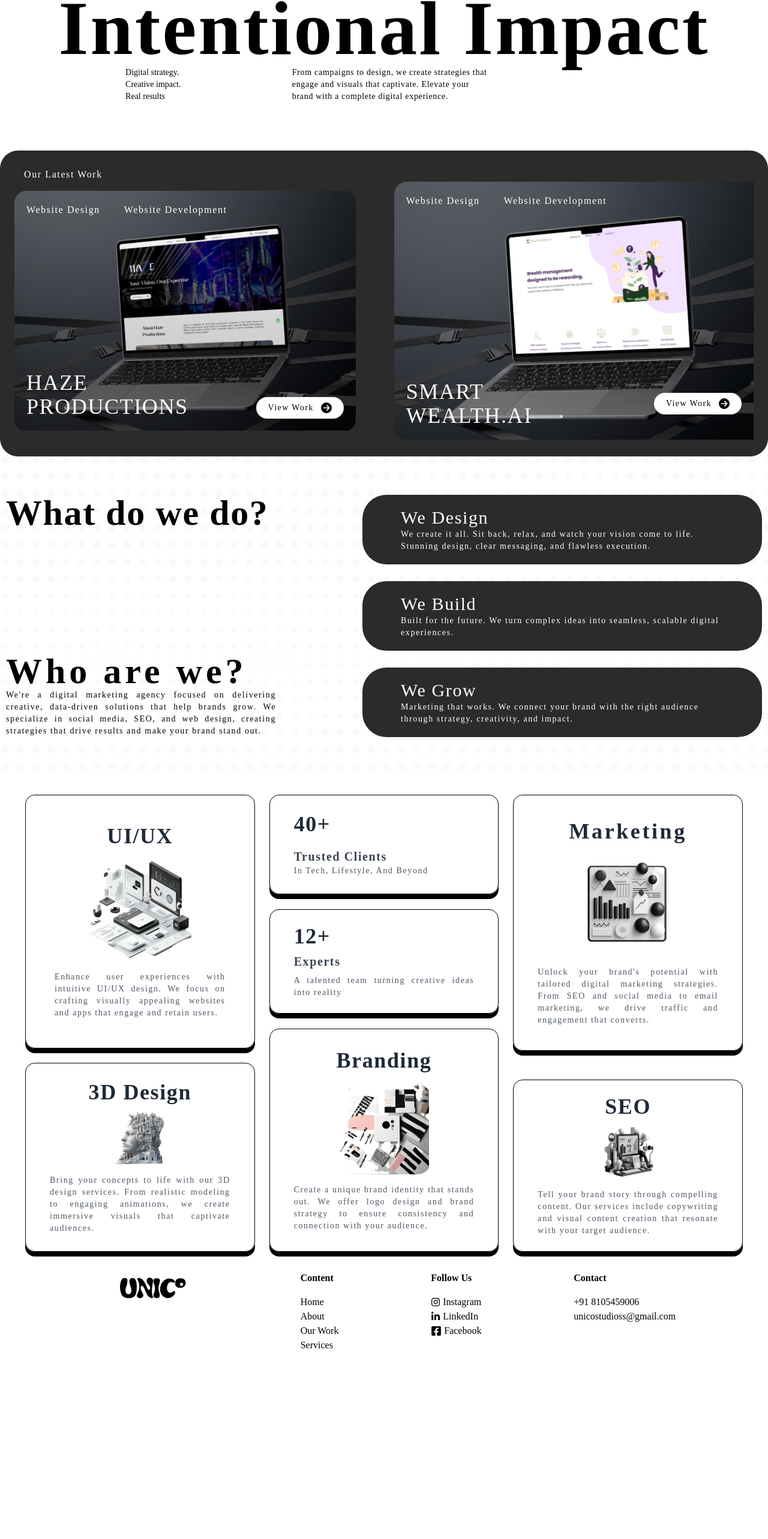
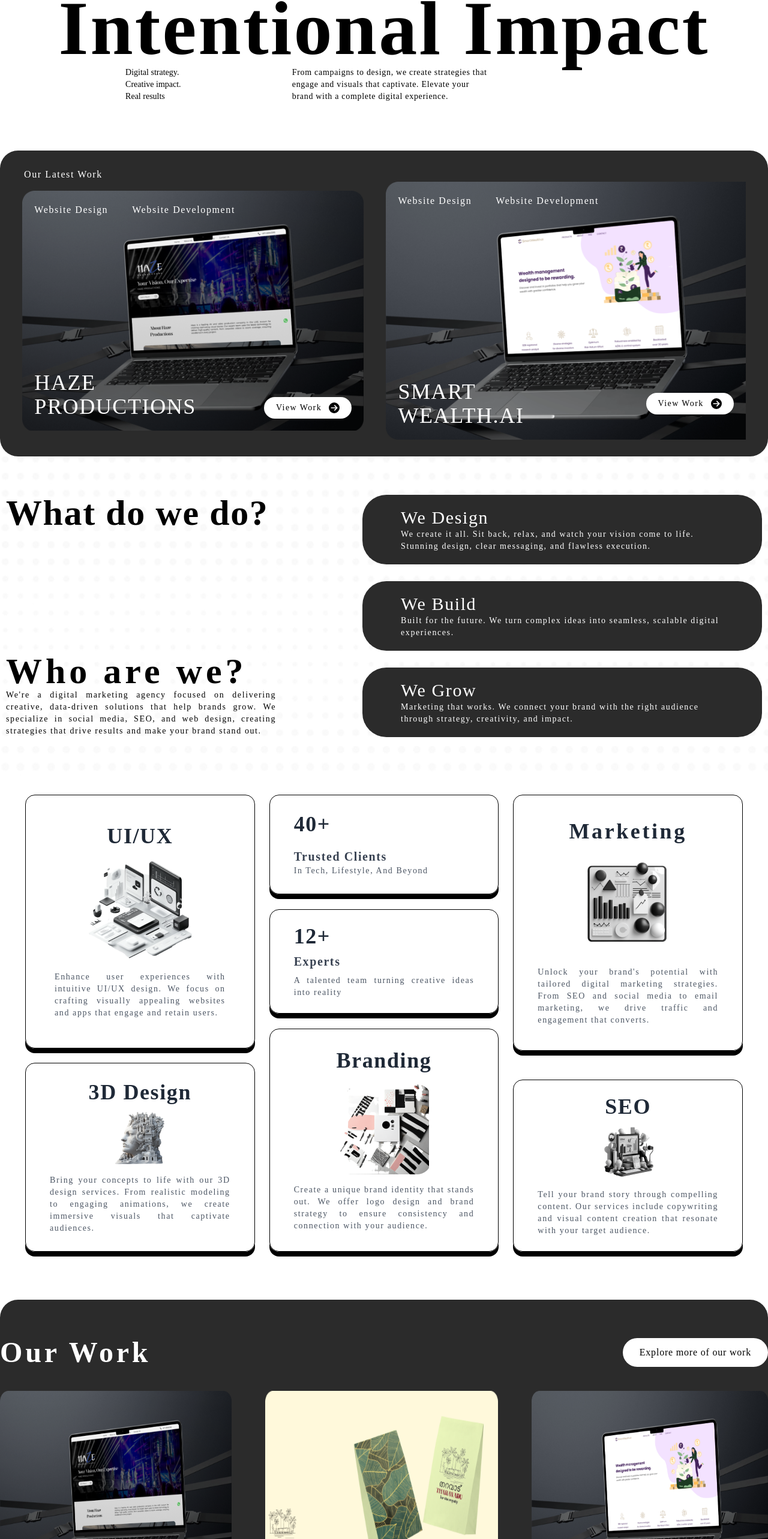
Before and after one commit to soni-naveen/Frontend-Assignment, a React (Vite) app: page / in a window 1280 px wide. Shown: the part 177-2743 px from the top of the page at 60% size. Before the commit the page ends 2472 px from the top, so only its background shows below. Built offline with nearby package versions, Linux system fonts and the light colour scheme.

Commit message:
Our work sectoin completed

```diff
--- a/src/pages/Home.jsx
+++ b/src/pages/Home.jsx
@@ -1,6 +1,9 @@
 import React from "react";
 import Button from "../components/ui/button";
-import Services from "../components/Services";
+import Services from "../components/ServiceGrid";
+import laptop1 from "../assets/laptop1.png";
+import laptop2 from "../assets/laptop2.png";
+import image from "../assets/image.png";
 
 export default function Home() {
   return (
@@ -28,8 +31,8 @@ export default function Home() {
       {/* Our Latest Work  */}
       <section className="bg-[#2b2b2b] tracking-widest rounded-[30px] py-7">
         <h3 className="text-white ml-10">Our Latest Work</h3>
-        <div className="flex justify-evenly gap-10 items-center">
-          <div className="bg-laptop1 bg-cover p-5 h-[400px] flex flex-col justify-between">
+        <div className="flex justify-evenly items-center">
+          <div className="bg-laptop1 bg-cover rounded-xl p-5 h-[400px] flex flex-col justify-between">
             <div className="flex gap-10 top-6">
               <span className="text-white">Website Design</span>
               <span className="text-white">Website Development</span>
@@ -100,8 +103,68 @@ export default function Home() {
         </div>
       </section>
       {/* Services */}
-      <section className=" max-w-[1260px] mx-auto">
+      <section className="max-w-[1260px] mx-auto mb-12">
         <Services />
+      </section>
+      {/* Our Work  */}
+      <section className="bg-[#2b2b2b] tracking-wider rounded-[30px] py-16">
+        <div className="flex justify-between max-w-[1460px] mx-auto">
+          <h1 className="text-5xl tracking-widest text-white font-extrabold">
+            Our Work
+          </h1>
+          <button className="bg-white rounded-full px-7">
+            Explore more of our work
+          </button>
+        </div>
+        <div className="flex gap-14 max-w-[1460px] my-10 mx-auto">
+          <div className="flex flex-col gap-6">
+            <div>
+              <img src={laptop1} className="h-[350px]" alt="haze productions" />
+            </div>
+            <div>
+              <h1 className="text-3xl text-white mb-1 tracking-widest">
+                Haze Productions
+              </h1>
+              <div className="text-white flex gap-5 font-extralight text-sm">
+                <p>Web Design</p>
+                <p>Web Development</p>
+                <p>SSM</p>
+              </div>
+            </div>
+          </div>
+          <div className="flex flex-col gap-6">
+            <div>
+              <img
+                src={image}
+                className="h-[350px] w-[500px]"
+                alt="tharavadu"
+              />
+            </div>
+            <div>
+              <h1 className="text-3xl text-white mb-1 tracking-widest">
+                Tharavadu
+              </h1>
+              <div className="text-white flex gap-5 font-extralight text-sm">
+                <p>Web Design</p>
+                <p>Branding</p>
+              </div>
+            </div>
+          </div>
+          <div className="flex flex-col gap-6">
+            <div>
+              <img src={laptop2} className="h-[350px]" alt="haze productions" />
+            </div>
+            <div>
+              <h1 className="text-3xl text-white mb-1 tracking-widest">
+                SmartWealth
+              </h1>
+              <div className="text-white flex gap-5 font-extralight text-sm">
+                <p>Web Design</p>
+                <p>Web Development</p>
+              </div>
+            </div>
+          </div>
+        </div>
       </section>
     </>
   );
```
Also changed, not shown: src/assets/image.png (added), src/components/ServiceGrid.jsx (renamed from src/components/Services.jsx).
